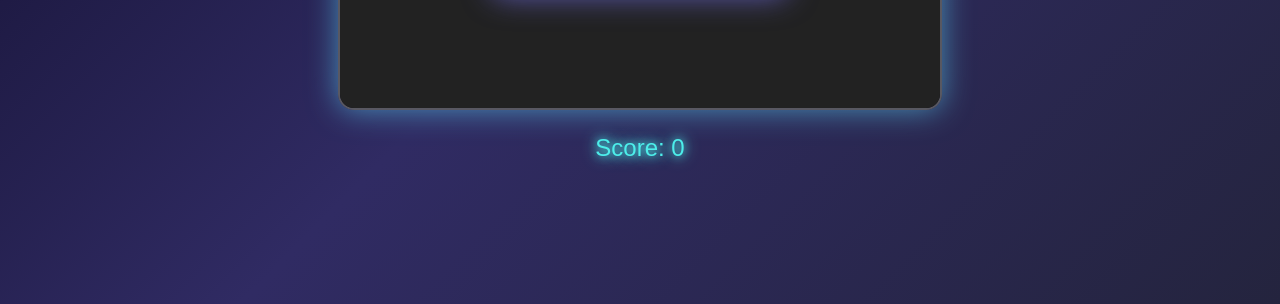
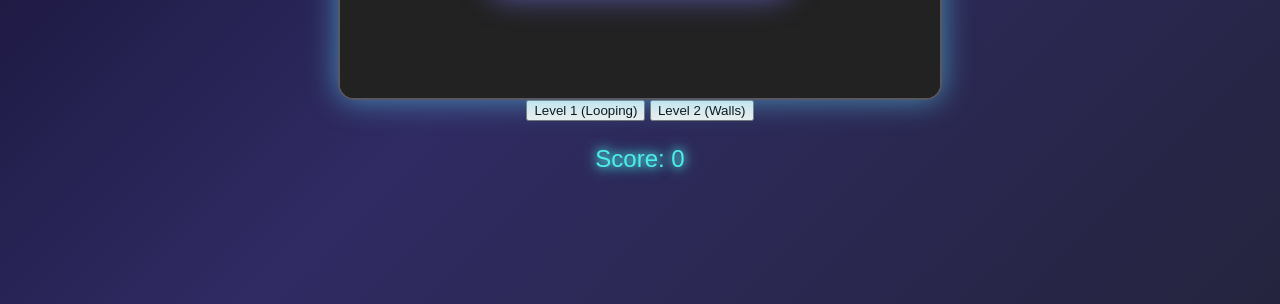
Before and after one commit to BenjjjO/snakeGame, a plain HTML site: page index.html in a window 1280 px wide. Shown: the part 496-800 px from the top of the page. Drawn offline with Linux system fonts and the light colour scheme.

Commit message:
Update index.html
added levels

```diff
--- a/index.html
+++ b/index.html
@@ -9,7 +9,11 @@
 <body>
   <h1>🐍 Snake Game</h1>
   <canvas id="gameCanvas"></canvas>
-  <p id="score">Score: 0</p>
+  <div id="level-select">
+  <button id="level1-btn">Level 1 (Looping)</button>
+  <button id="level2-btn">Level 2 (Walls)</button>
+</div>
+<p id="score">Score: 0</p>
   <div id="game-over">
     Game Over<br>
     <span id="final-score"></span><br>
```
